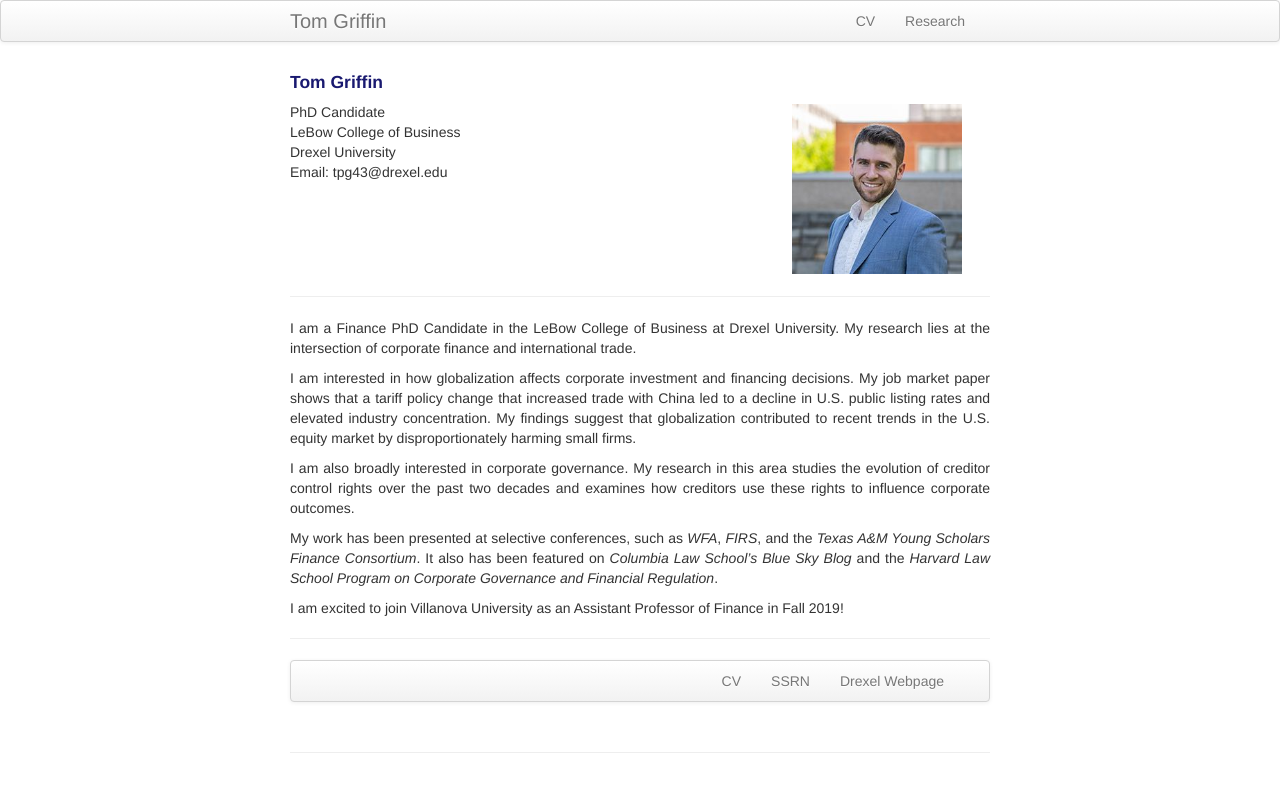
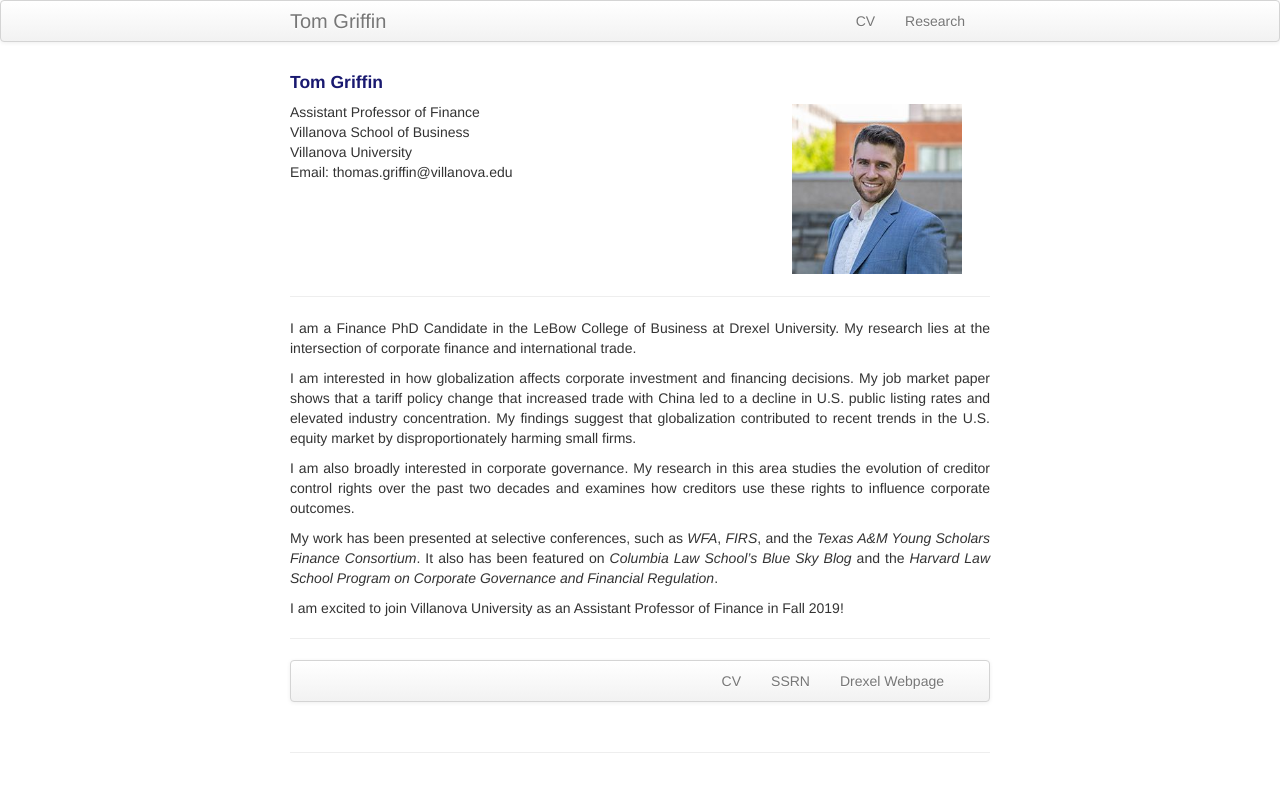
Before and after one commit to ThomasPGriffin/thomaspgriffin.github.io, a Jekyll site: the page built from index.md, in a window 1280 px wide. Shown: the top 792 px of the page. Built offline with Jekyll 4.4.1, drawn with Linux system fonts in a browser that asks for light colours.

Commit message:
Update index.md

```diff
--- a/index.md
+++ b/index.md
@@ -1,8 +1,8 @@
 ---
 layout: frontpage
 title: Tom Griffin
-description: Tom Griffin is a PhD Candidate at Drexel University
-keywords: Tom, Griffin, Thomas, finance, phd, Drexel, Villanova
+description: Tom Griffin is an Assistant Professor of Finance at Villanova University
+keywords: Tom, Thomas, Griffin, Finance, PhD, Drexel, Villanova, Professor
 
 ---
 <div class="container">
@@ -10,10 +10,10 @@ keywords: Tom, Griffin, Thomas, finance, phd, Drexel, Villanova
 
     <div class="row-fluid">
         <div class="span5">
-            PhD Candidate<br/>
-            LeBow College of Business<br/>
-            Drexel University<br/>
-            Email: tpg43@drexel.edu<br/>
+            Assistant Professor of Finance<br/>
+            Villanova School of Business<br/>
+            Villanova University<br/>
+            Email: thomas.griffin@villanova.edu<br/>
        </div>
 
         <div class="span2">
```
